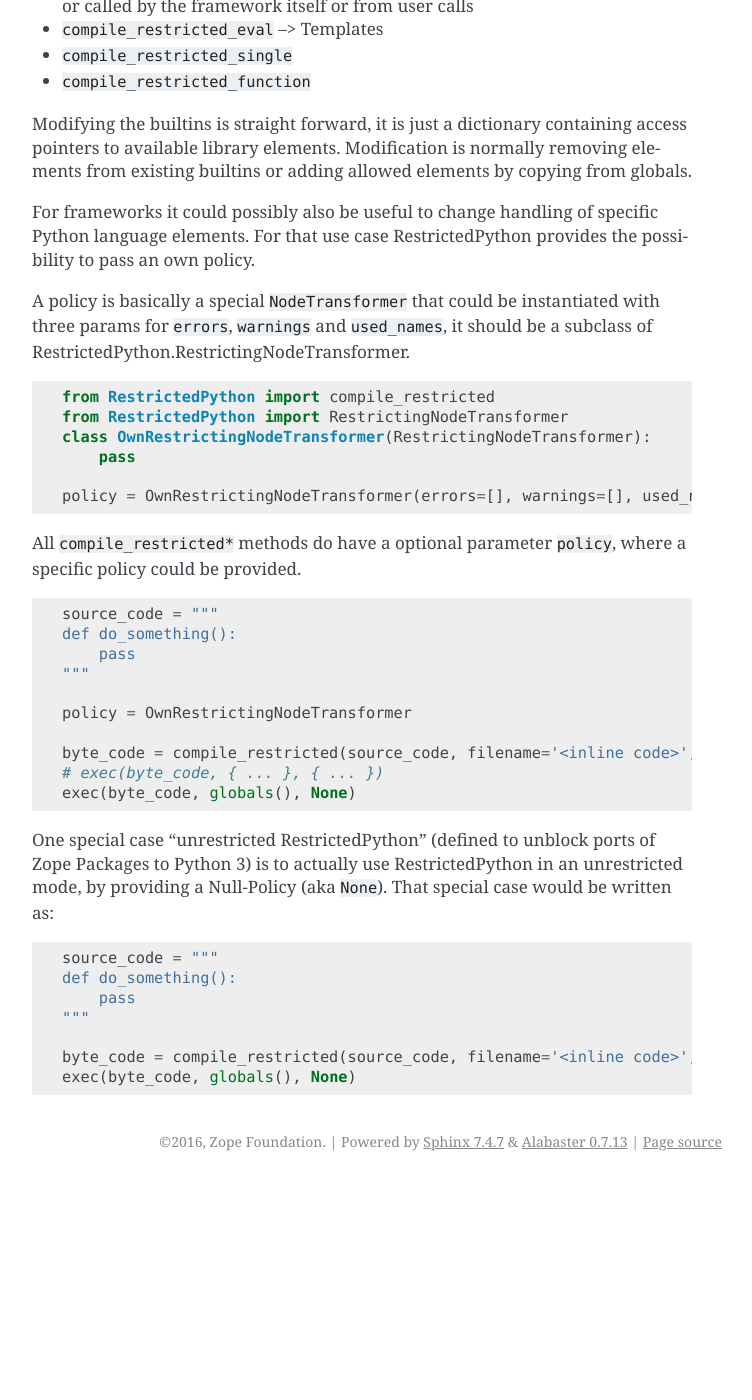
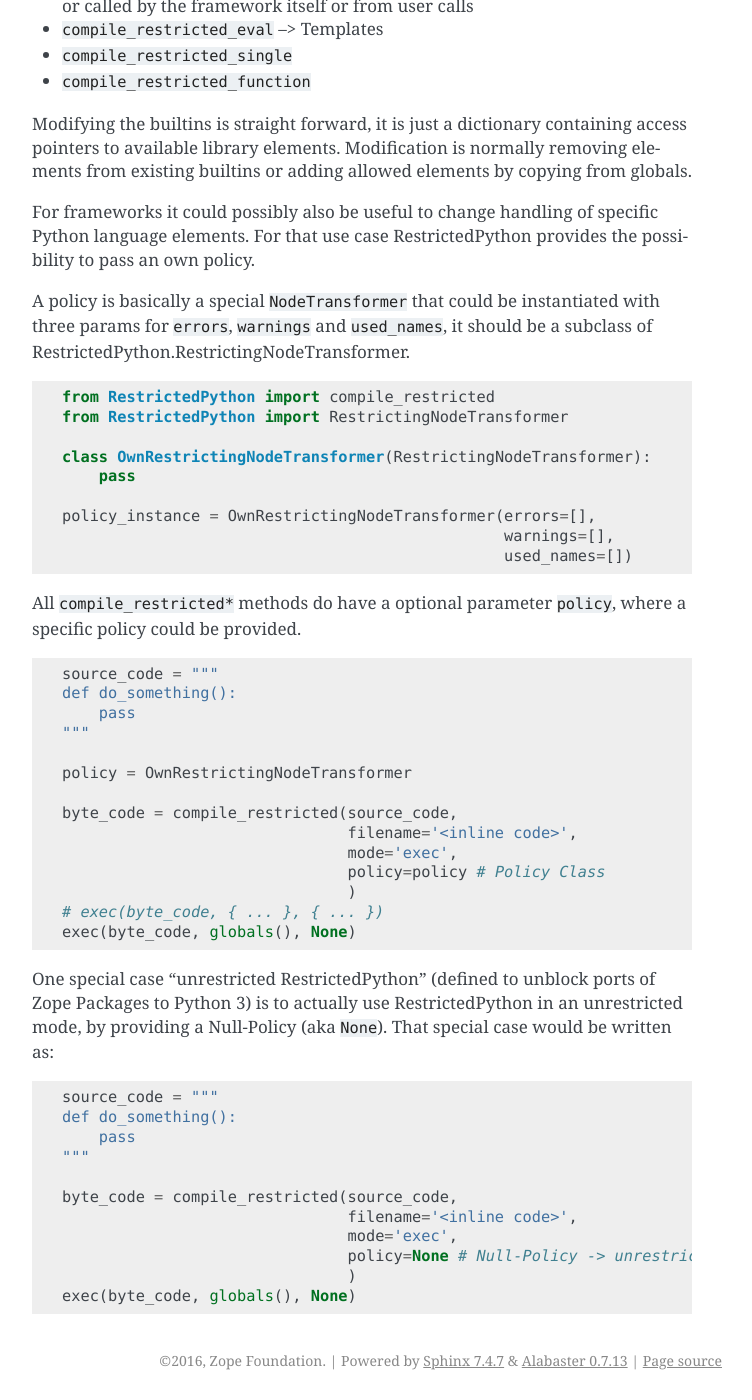
Before and after one commit to zopefoundation/RestrictedPython, a Sphinx documentation site: the page built from docs/usage/framework_usage.rst, in a window 1280 px wide and 1400 px high, scrolled down 638 px. Shown: the whole window, without its empty margins (388-1140 px from the left). Built offline with Sphinx 7.4.7, drawn with Linux system fonts in a browser that asks for light colours; before the commit the page ends 1819 px from its top, so only the background shows below that.

Commit message:
some cleanup for readabitlity of docs

```diff
--- a/docs/usage/framework_usage.rst
+++ b/docs/usage/framework_usage.rst
@@ -39,10 +39,13 @@
 
     from RestrictedPython import compile_restricted
     from RestrictedPython import RestrictingNodeTransformer
+
     class OwnRestrictingNodeTransformer(RestrictingNodeTransformer):
         pass
 
-    policy = OwnRestrictingNodeTransformer(errors=[], warnings=[], used_names=[])
+    policy_instance = OwnRestrictingNodeTransformer(errors=[],
+                                                    warnings=[],
+                                                    used_names=[])
 
 All ``compile_restricted*`` methods do have a optional parameter ``policy``, where a specific policy could be provided.
 
@@ -55,7 +58,11 @@
 
     policy = OwnRestrictingNodeTransformer
 
-    byte_code = compile_restricted(source_code, filename='<inline code>', mode='exec', policy=policy)
+    byte_code = compile_restricted(source_code,
+                                   filename='<inline code>',
+                                   mode='exec',
+                                   policy=policy # Policy Class
+                                   )
     # exec(byte_code, { ... }, { ... })
     exec(byte_code, globals(), None)
 
@@ -69,5 +76,9 @@
         pass
     """
 
-    byte_code = compile_restricted(source_code, filename='<inline code>', mode='exec', policy=None)
+    byte_code = compile_restricted(source_code,
+                                   filename='<inline code>',
+                                   mode='exec',
+                                   policy=None # Null-Policy -> unrestricted
+                                   )
     exec(byte_code, globals(), None)
```
Also changed, not shown: docs/usage/basic_usage.rst (+8 -3 lines).
